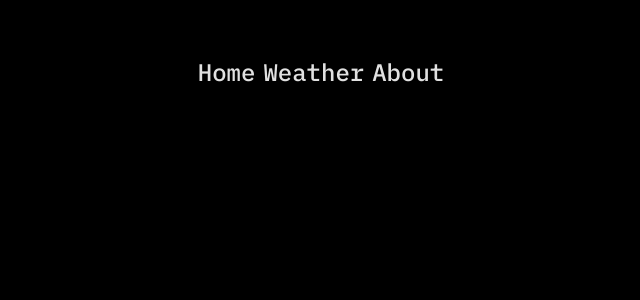
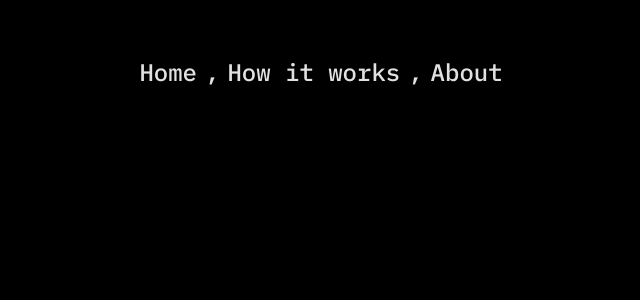
Before and after one commit to moshcat/weather-app-vue, a Vue app: page / in a window 1280 px wide. Shown: the top 300 px of the page, without its empty margins (319-959 px from the left). Built offline with nearby package versions, Linux system fonts and the light colour scheme.

Commit message:
fix: main navigation

```diff
--- a/src/components/MainNav.vue
+++ b/src/components/MainNav.vue
@@ -18,9 +18,19 @@
         </h1>
       </RouterLink>
       <h1
+        class="text-sm font-medium transition ease-in-out delay-150 text-weather-secondary md:text-lg lg:text-2xl"
+      >
+        ,
+      </h1>
+      <h1
         class="text-sm font-medium transition ease-in-out delay-150 text-weather-secondary hover:text-weather-blue md:text-lg lg:text-2xl"
       >
-        Weather
+        How it works
+      </h1>
+      <h1
+        class="text-sm font-medium transition ease-in-out delay-150 text-weather-secondary md:text-lg lg:text-2xl"
+      >
+        ,
       </h1>
       <h1
         class="text-sm font-medium transition ease-in-out delay-150 text-weather-secondary hover:text-weather-blue md:text-lg lg:text-2xl"
```
